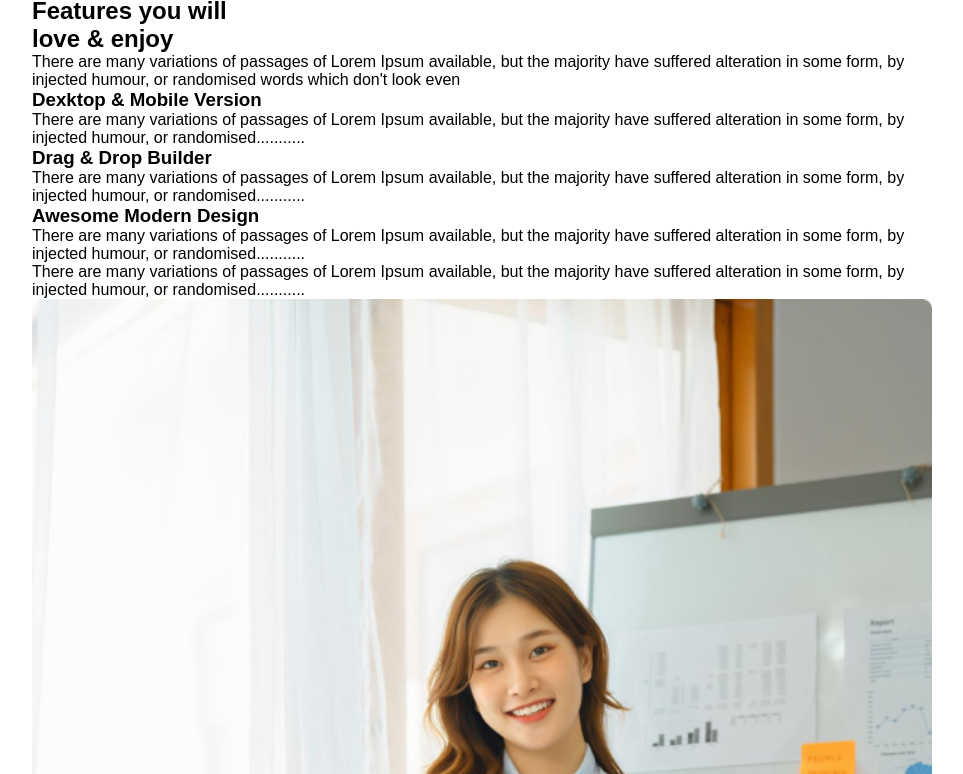
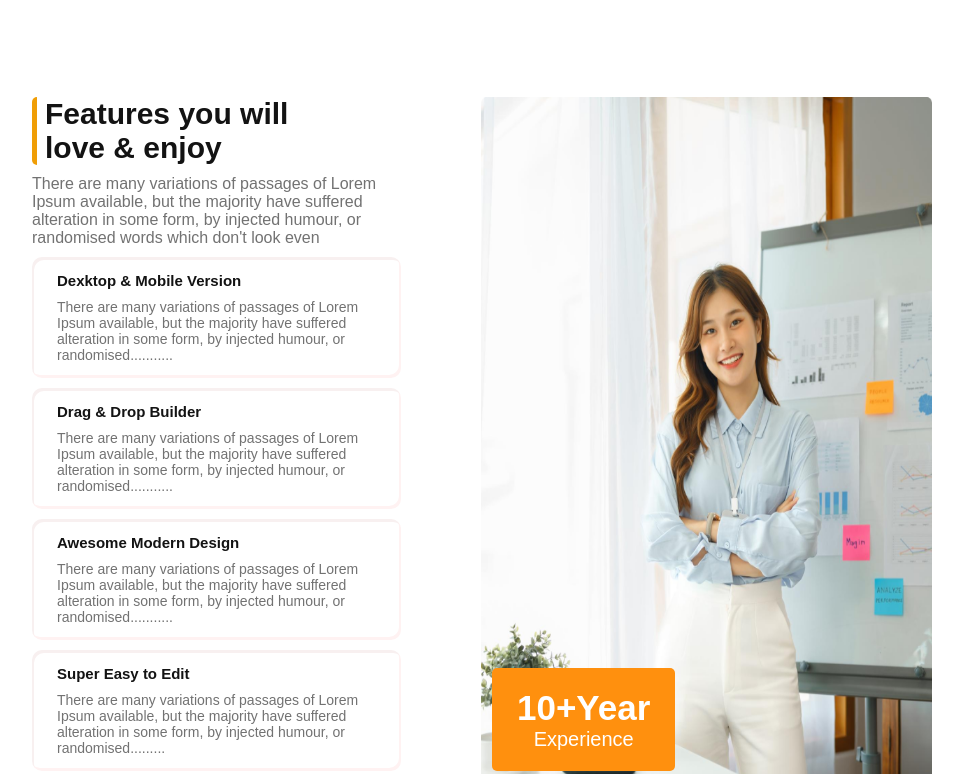
Before and after one commit to Prosantaroy1/Assienment-2, a plain HTML site: page index.html in a window 1280 px wide. Shown: the part 1252-2026 px from the top of the page, without its empty margins (158-1121 px from the left). Drawn offline with Linux system fonts and the light colour scheme.

Commit message:
section-2

```diff
--- a/index.html
+++ b/index.html
@@ -75,7 +75,11 @@
         <section>
             <div class="container">
                 <div class="Features-second">
-                    <div class="Features-div">
+                    <div class="Experience">
+                        <h1 class="ex-title">10+Year</h1>
+                        <h2 class="ex-sub-title">Experience</h2>
+                    </div>
+                    <div class="Features-div box1">
                          <h2 class="features-second-title">
                             Features you will<br> love & enjoy
                         </h2>
@@ -110,18 +114,28 @@
                                 </p>
                             </div>
                             <div class="fa-box">
-                                <h3 class="fa-title"></h3>
+                                <h3 class="fa-title">Super Easy to Edit</h3>
                                 <p class="fa-sub-title">
                                     There are many variations of passages of Lorem Ipsum available, but
                                     the majority have suffered alteration in some form, by injected
-                                    humour, or randomised...........
+                                    humour, or randomised.........
                                 </p>
                             </div>
                         </div>
                     </div>
-                    <div class="Features-div">
+                    <div class="Features-div box2">
                         <img src="images/architect.png" alt="photo">
                     </div>
+                </div>
+            </div>
+        </section>
+        <section>
+            <div class="container">
+                <div class="Some-Facts">
+                    <h2 class="Facts-title"></h2>
+                    <p class="facts">
+
+                    </p>
                 </div>
             </div>
         </section>
--- a/style/style.css
+++ b/style/style.css
@@ -105,7 +105,7 @@ img{
     font-size: 35px;
 }
 .features-sub-title{
-    font-weight: 800;
+    font-weight: 600;
     font-size: 35px;
     color: #FF900E;
     margin-bottom: 15px;
@@ -117,3 +117,84 @@ img{
     margin-bottom: 20px;
     margin-bottom: 15px;
 }
+/*---------------
+-----Features you will love & enjoy-
+--------------------*/
+.Features-second{
+    display: flex;
+    gap: 80px;
+    margin-top: 100px;
+
+}
+/*Experience button open*/
+.Features-second .Experience{
+    position: absolute;
+    left: 650px;
+    top: 1920px;
+    background-color: #FF900E;
+    border-radius: 5px;
+    padding: 20px 25px;
+}
+.ex-title{
+    font-weight: 700;
+    font-size: 35px;
+    color: #FFFFFF;
+    text-align: center;
+}
+.ex-sub-title{
+    font-weight: 500;
+    font-size: 20px;
+    color: #FFFFFF;
+    text-align: center;
+}
+/*Experience button close*/
+.features-second-title{
+    font-weight: 800;
+    font-size: 30px;
+    font-family: sans-serif;
+    color: #131313;
+    padding-left: 8px;
+    border-left: 5px solid rgb(240, 158, 6);
+    border-radius: 5px;
+}
+.features-second-description{
+    font-weight: 400;
+    font-size: 16px;
+    color: #727272;
+    margin-bottom: 10px;
+    margin-top: 10px;
+}
+.features-box{
+    display: flex;
+    flex-direction: column;
+    gap: 10px;
+}
+.fa-box{
+    border-radius: 10px;
+    padding: 15px 25px;
+    background-color: #FFFFFF;
+    box-shadow: inset -2px -3px #fff2f2, inset 2px 3px #f8f0f0;
+}
+.fa-title{
+    font-weight: 700;
+    font-size: 15px;
+    color: #131313;
+    margin-bottom: 10px;
+}
+.fa-sub-title{
+    font-weight: 400;
+    font-size: 14px;
+    color: #727272;
+}
+.box1{
+    flex-basis: 45%;
+}
+.box2{
+    flex-basis: 55%;
+}
+/*features img*/
+.Features-div img{
+    height: 100vh;
+    width: 100%;
+
+}
```
